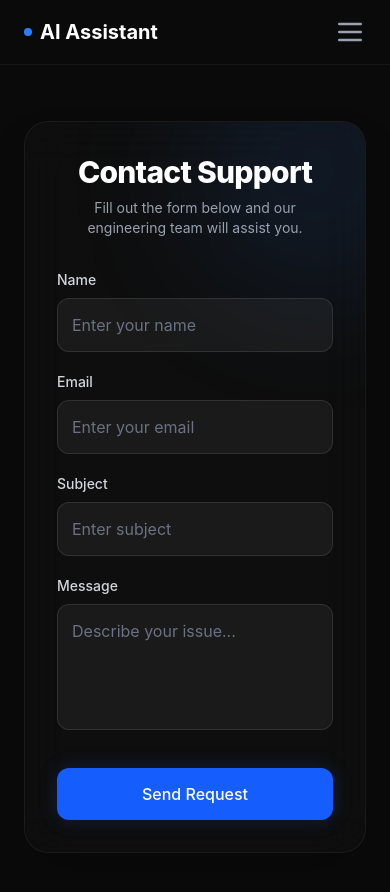
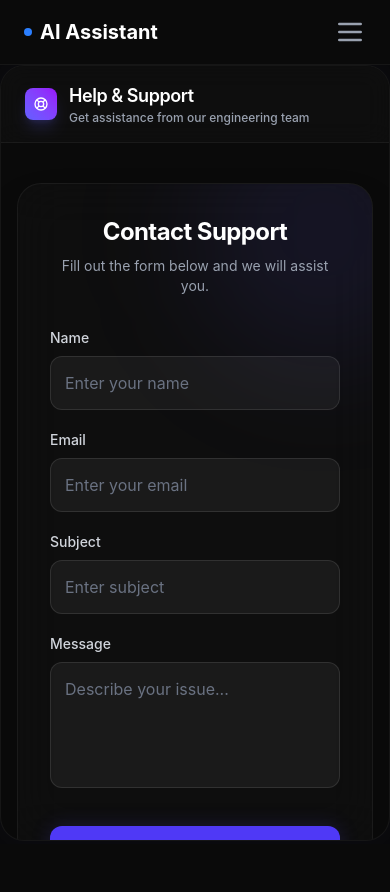
Before and after one commit to KamineeChouhan29/ai_chatbot, an Angular app in the folder ai-frontend/ai-frontend/: page /help in a window 390 px wide. Shown: the top 892 px of the page. After the commit the page ends 844 px from the top, so only its background shows below. Built offline with nearby package versions, Linux system fonts and the light colour scheme; no server answers.

Commit message:
Fix UI inconsistencies: Add floating layout to Help/Feedback, fix scrollbars, and fix sidebar active text colors

```diff
--- a/ai-frontend/ai-frontend/src/app/components/sidemenu/sidemenu.html
+++ b/ai-frontend/ai-frontend/src/app/components/sidemenu/sidemenu.html
@@ -69,16 +69,16 @@
          <div class="my-6 border-t border-white/5"></div>
 
          <li>
-            <a (click)="closeMenu.emit()" routerLink="/feedback" routerLinkActive="bg-white/10 text-white shadow-sm border border-white/5" #feedback="routerLinkActive" class="flex items-center px-3 py-2.5 rounded-xl transition-all duration-300 hover:bg-white/5 group border border-transparent text-gray-400">
-               <svg class="w-5 h-5 transition duration-300" [ngClass]="feedback.isActive ? 'text-pink-400' : 'group-hover:text-gray-300'" fill="none" viewBox="0 0 24 24" stroke="currentColor"><path stroke-linecap="round" stroke-linejoin="round" stroke-width="2" d="M14 10h4.764a2 2 0 011.789 2.894l-3.5 7A2 2 0 0115.263 21h-4.017c-.163 0-.326-.02-.485-.06L7 20m7-10V5a2 2 0 00-2-2h-.095c-.5 0-.905.405-.905.905 0 .714-.211 1.412-.608 2.006L7 11v9m7-10h-2M7 20H5a2 2 0 01-2-2v-6a2 2 0 012-2h2.514"></path></svg>
-               <span class="flex-1 ms-3 text-sm font-medium">Feedback</span>
+            <a (click)="closeMenu.emit()" routerLink="/feedback" routerLinkActive="bg-white/10 shadow-sm border border-white/5" #feedback="routerLinkActive" class="flex items-center px-3 py-2.5 rounded-xl transition-all duration-300 hover:bg-white/5 group border border-transparent">
+               <svg class="w-5 h-5 transition duration-300" [ngClass]="feedback.isActive ? 'text-pink-400' : 'text-gray-500 group-hover:text-gray-300'" fill="none" viewBox="0 0 24 24" stroke="currentColor"><path stroke-linecap="round" stroke-linejoin="round" stroke-width="2" d="M14 10h4.764a2 2 0 011.789 2.894l-3.5 7A2 2 0 0115.263 21h-4.017c-.163 0-.326-.02-.485-.06L7 20m7-10V5a2 2 0 00-2-2h-.095c-.5 0-.905.405-.905.905 0 .714-.211 1.412-.608 2.006L7 11v9m7-10h-2M7 20H5a2 2 0 01-2-2v-6a2 2 0 012-2h2.514"></path></svg>
+               <span class="flex-1 ms-3 text-sm font-medium" [ngClass]="feedback.isActive ? 'text-white' : 'text-gray-400 group-hover:text-gray-200'">Feedback</span>
             </a>
          </li>
 
          <li>
-            <a (click)="closeMenu.emit()" routerLink="/help" routerLinkActive="bg-white/10 text-white shadow-sm border border-white/5" #help="routerLinkActive" class="flex items-center px-3 py-2.5 rounded-xl transition-all duration-300 hover:bg-white/5 group border border-transparent text-gray-400">
-               <svg class="w-5 h-5 transition duration-300" [ngClass]="help.isActive ? 'text-indigo-400' : 'group-hover:text-gray-300'" fill="none" viewBox="0 0 24 24" stroke="currentColor"><path stroke-linecap="round" stroke-linejoin="round" stroke-width="2" d="M18.364 5.636l-3.536 3.536m0 5.656l3.536 3.536M9.172 9.172L5.636 5.636m3.536 9.192l-3.536 3.536M21 12a9 9 0 11-18 0 9 9 0 0118 0zm-5 0a4 4 0 11-8 0 4 4 0 018 0z"></path></svg>
-               <span class="flex-1 ms-3 text-sm font-medium">Help</span>
+            <a (click)="closeMenu.emit()" routerLink="/help" routerLinkActive="bg-white/10 shadow-sm border border-white/5" #help="routerLinkActive" class="flex items-center px-3 py-2.5 rounded-xl transition-all duration-300 hover:bg-white/5 group border border-transparent">
+               <svg class="w-5 h-5 transition duration-300" [ngClass]="help.isActive ? 'text-indigo-400' : 'text-gray-500 group-hover:text-gray-300'" fill="none" viewBox="0 0 24 24" stroke="currentColor"><path stroke-linecap="round" stroke-linejoin="round" stroke-width="2" d="M18.364 5.636l-3.536 3.536m0 5.656l3.536 3.536M9.172 9.172L5.636 5.636m3.536 9.192l-3.536 3.536M21 12a9 9 0 11-18 0 9 9 0 0118 0zm-5 0a4 4 0 11-8 0 4 4 0 018 0z"></path></svg>
+               <span class="flex-1 ms-3 text-sm font-medium" [ngClass]="help.isActive ? 'text-white' : 'text-gray-400 group-hover:text-gray-200'">Help</span>
             </a>
          </li>
 
--- a/ai-frontend/ai-frontend/src/app/pages/help/help.html
+++ b/ai-frontend/ai-frontend/src/app/pages/help/help.html
@@ -1,49 +1,58 @@
-<div class="min-h-screen bg-[#0a0a0a] flex justify-center items-center p-6 font-sans">
+<div class="flex-1 flex flex-col h-[92vh] bg-[#0a0a0a] rounded-3xl overflow-hidden shadow-[0_0_40px_rgba(79,70,229,0.05)] border border-white/5">
+
+    <!-- Header -->
+    <div class="border-b border-white/5 px-6 py-4 bg-white/[0.02] backdrop-blur-md flex items-center gap-3">
+        <div class="w-8 h-8 rounded-lg bg-gradient-to-tr from-indigo-500 to-purple-600 flex items-center justify-center shadow-lg shadow-indigo-500/20">
+            <svg class="w-4 h-4 text-white" fill="none" viewBox="0 0 24 24" stroke="currentColor"><path stroke-linecap="round" stroke-linejoin="round" stroke-width="2" d="M18.364 5.636l-3.536 3.536m0 5.656l3.536 3.536M9.172 9.172L5.636 5.636m3.536 9.192l-3.536 3.536M21 12a9 9 0 11-18 0 9 9 0 0118 0zm-5 0a4 4 0 11-8 0 4 4 0 018 0z"></path></svg>
+        </div>
+        <div>
+            <h1 class="text-lg font-semibold text-white tracking-tight">Help & Support</h1>
+            <p class="text-xs text-gray-400 font-medium">Get assistance from our engineering team</p>
+        </div>
+    </div>
+
+    <!-- Content Area -->
+    <div class="flex-1 overflow-y-auto px-4 md:px-8 py-10 flex justify-center items-start">
         <div class="bg-white/[0.02] border border-white/5 backdrop-blur-xl w-full max-w-xl rounded-3xl p-8 md:p-10 shadow-2xl relative overflow-hidden">
 
-    <!-- Subtle glow behind form -->
-    <div class="absolute -top-20 -right-20 w-64 h-64 bg-blue-500/10 rounded-full blur-3xl pointer-events-none"></div>
+            <div class="absolute -top-20 -right-20 w-64 h-64 bg-indigo-500/10 rounded-full blur-3xl pointer-events-none"></div>
 
             <div class="relative z-10">
-        <h1 class="text-3xl text-center font-extrabold text-white mb-2 tracking-tight">
-        Contact Support
-        </h1>
-        <p class="text-gray-400 text-center mb-8 text-sm">
-        Fill out the form below and our engineering team will assist you.
-        </p>
+                <h2 class="text-2xl text-center font-bold text-white mb-2 tracking-tight">Contact Support</h2>
+                <p class="text-gray-400 text-center mb-8 text-sm">Fill out the form below and we will assist you.</p>
 
                 <form #helpForm="ngForm" (ngSubmit)="sendRequest(helpForm)">
                     <!-- Name -->
                     <div class="mb-5">
                         <label class="block text-gray-300 mb-2 text-sm font-medium">Name</label>
                         <input type="text" name="name" [(ngModel)]="helpRequest.name" placeholder="Enter your name" required
-            class="w-full p-3.5 rounded-xl bg-white/5 text-white border border-white/10 focus:outline-none focus:border-blue-500 focus:ring-1 focus:ring-blue-500 placeholder-gray-500 transition">
+                        class="w-full p-3.5 rounded-xl bg-white/5 text-white border border-white/10 focus:outline-none focus:border-indigo-500 focus:ring-1 focus:ring-indigo-500 placeholder-gray-500 transition">
                     </div>
 
                     <!-- Email -->
                     <div class="mb-5">
                         <label class="block text-gray-300 mb-2 text-sm font-medium">Email</label>
                         <input type="email" name="email" [(ngModel)]="helpRequest.email" placeholder="Enter your email" required
-            class="w-full p-3.5 rounded-xl bg-white/5 text-white border border-white/10 focus:outline-none focus:border-blue-500 focus:ring-1 focus:ring-blue-500 placeholder-gray-500 transition">
+                        class="w-full p-3.5 rounded-xl bg-white/5 text-white border border-white/10 focus:outline-none focus:border-indigo-500 focus:ring-1 focus:ring-indigo-500 placeholder-gray-500 transition">
                     </div>
 
                     <!-- Subject -->
                     <div class="mb-5">
                         <label class="block text-gray-300 mb-2 text-sm font-medium">Subject</label>
                         <input type="text" name="subject" [(ngModel)]="helpRequest.subject" placeholder="Enter subject" required
-            class="w-full p-3.5 rounded-xl bg-white/5 text-white border border-white/10 focus:outline-none focus:border-blue-500 focus:ring-1 focus:ring-blue-500 placeholder-gray-500 transition">
+                        class="w-full p-3.5 rounded-xl bg-white/5 text-white border border-white/10 focus:outline-none focus:border-indigo-500 focus:ring-1 focus:ring-indigo-500 placeholder-gray-500 transition">
                     </div>
 
                     <!-- Message -->
                     <div class="mb-8">
                         <label class="block text-gray-300 mb-2 text-sm font-medium">Message</label>
                         <textarea rows="4" name="message" [(ngModel)]="helpRequest.message" placeholder="Describe your issue..." required
-            class="w-full p-3.5 rounded-xl bg-white/5 text-white border border-white/10 focus:outline-none focus:border-blue-500 focus:ring-1 focus:ring-blue-500 placeholder-gray-500 resize-none transition"></textarea>
+                        class="w-full p-3.5 rounded-xl bg-white/5 text-white border border-white/10 focus:outline-none focus:border-indigo-500 focus:ring-1 focus:ring-indigo-500 placeholder-gray-500 resize-none transition"></textarea>
                     </div>
 
                     <!-- Button -->
                     <button type="submit" [disabled]="loading"
-            class="w-full bg-blue-600 hover:bg-blue-500 disabled:bg-white/10 disabled:text-gray-500 text-white font-medium py-3.5 rounded-xl transition duration-300 shadow-[0_0_20px_rgba(37,99,235,0.2)]">
+                        class="w-full bg-indigo-600 hover:bg-indigo-500 disabled:bg-white/10 disabled:text-gray-500 text-white font-medium py-3.5 rounded-xl transition duration-300 shadow-[0_0_20px_rgba(79,70,229,0.2)]">
                         {{ loading ? 'Sending...' : 'Send Request' }}
                     </button>
                 </form>
@@ -60,3 +69,4 @@
             </div>
         </div>
     </div>
+</div>
```
Also changed, not shown: ai-frontend/ai-frontend/src/app/pages/feedback/feedback.html (+33 -23 lines). Lines whose indentation alone changed are shown as unchanged.
